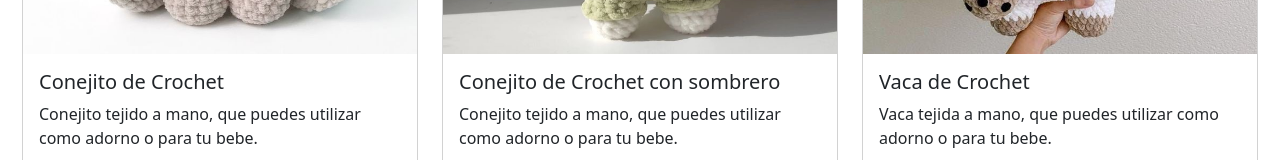
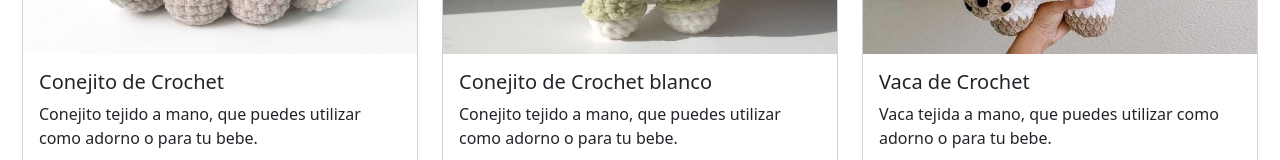
Before and after one commit to Emily166116/Emily, a plain HTML site: page index.html in a window 1280 px wide. Shown: the part 6114-6274 px from the top of the page. Drawn offline with nearby package versions, Linux system fonts and the light colour scheme.

Commit message:
Update index.html

```diff
--- a/index.html
+++ b/index.html
@@ -519,7 +519,7 @@
     <div class="card h-100">
       <img src="./img/conejo con sombrero.jpg" class="card-img-top" alt="..." height="350px">
       <div class="card-body">
-        <h5 class="card-title">Conejito de Crochet con sombrero</h5>
+        <h5 class="card-title">Conejito de Crochet blanco</h5>
         <p class="card-text">Conejito tejido a mano, que puedes utilizar como adorno o para tu bebe.</p>
       </div>
       <div class="card-footer">
```
